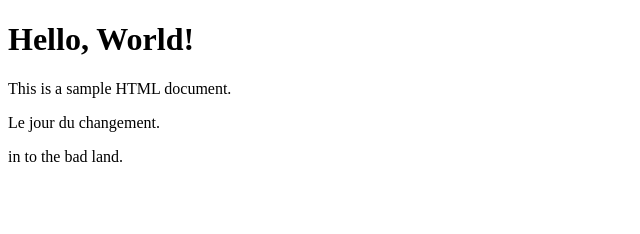
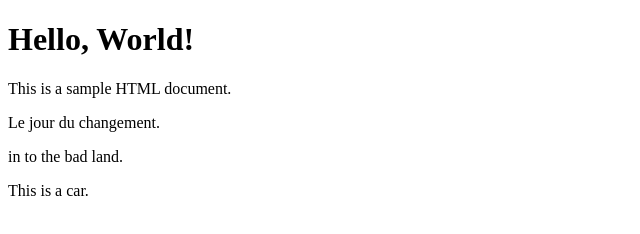
Before and after one commit to Ngueking/Petitpas, a plain HTML site: page index.html in a window 1280 px wide. Shown: the full height of the page, 0-640 px from the left. Drawn offline with Linux system fonts and the light colour scheme.

Commit message:
Update index.html

```diff
--- a/index.html
+++ b/index.html
@@ -10,6 +10,7 @@
     <p>This is a sample HTML document.</p>
      <p>Le jour du changement.</p>
      <p>in to the bad land.</p>
+     <p>This is a car.</p>
 
 </body>
 </html>
```
